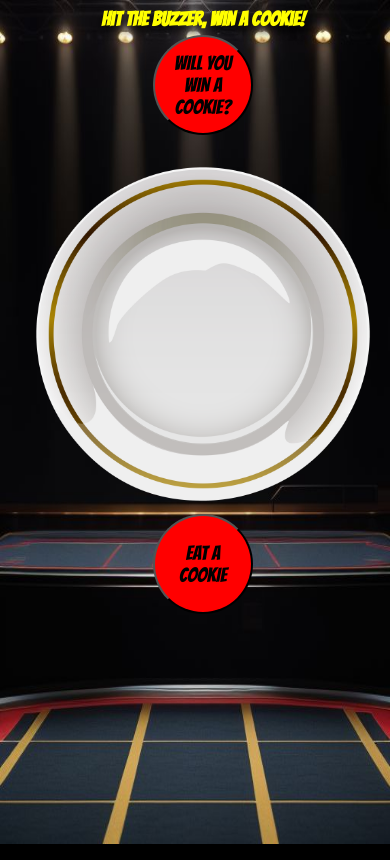
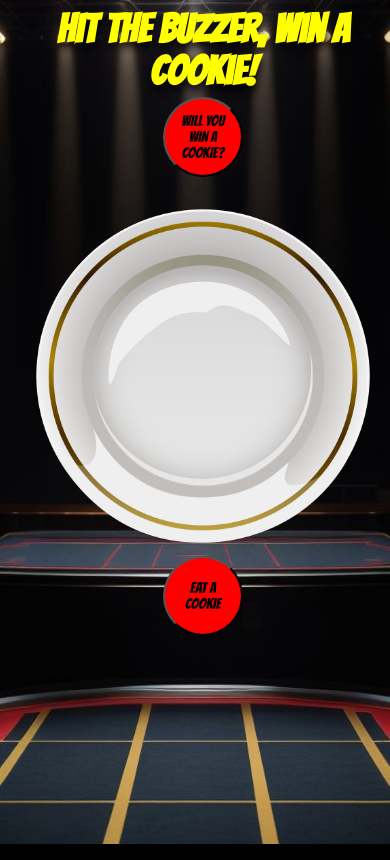
Before and after one commit to jsangalang93/hit-the-buzzer-win-a-cookie, a plain HTML site: page index.html in a window 390 px wide. Drawn offline with Linux system fonts and the light colour scheme.

Commit message:
cell test

```diff
--- a/css/style.css
+++ b/css/style.css
@@ -243,12 +243,12 @@ button {
 
  @media (max-width: 767px) {
     h1 {
-        font-size: 20px;
+        font-size: 40px;
         }
         button {
-            height: 100px;
-            width: 100px;
-            font-size: 20px;
+            height: 80px;
+            width: 80px;
+            font-size: 15px;
              margin: 5px;
         }
         .cookiePlate {
```
